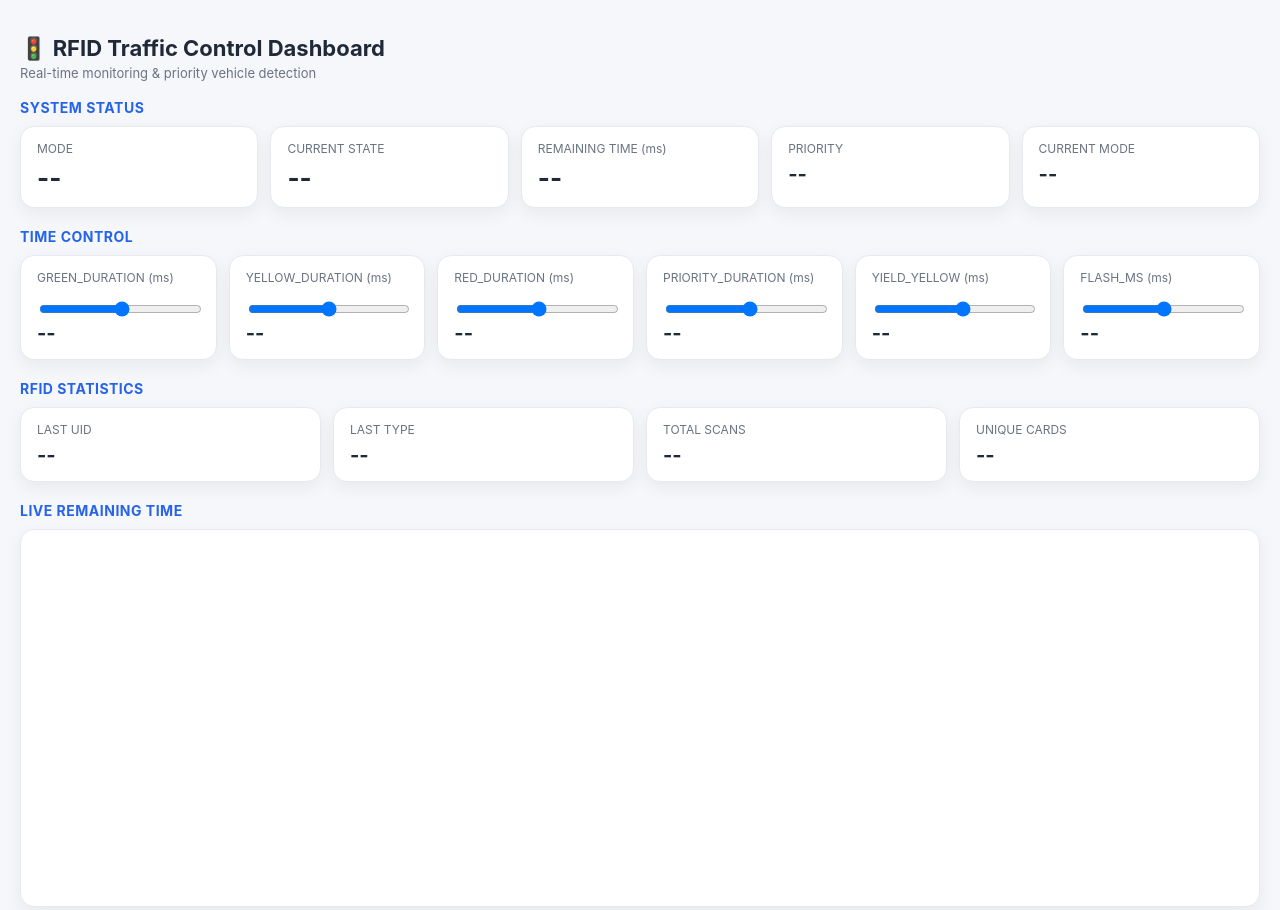
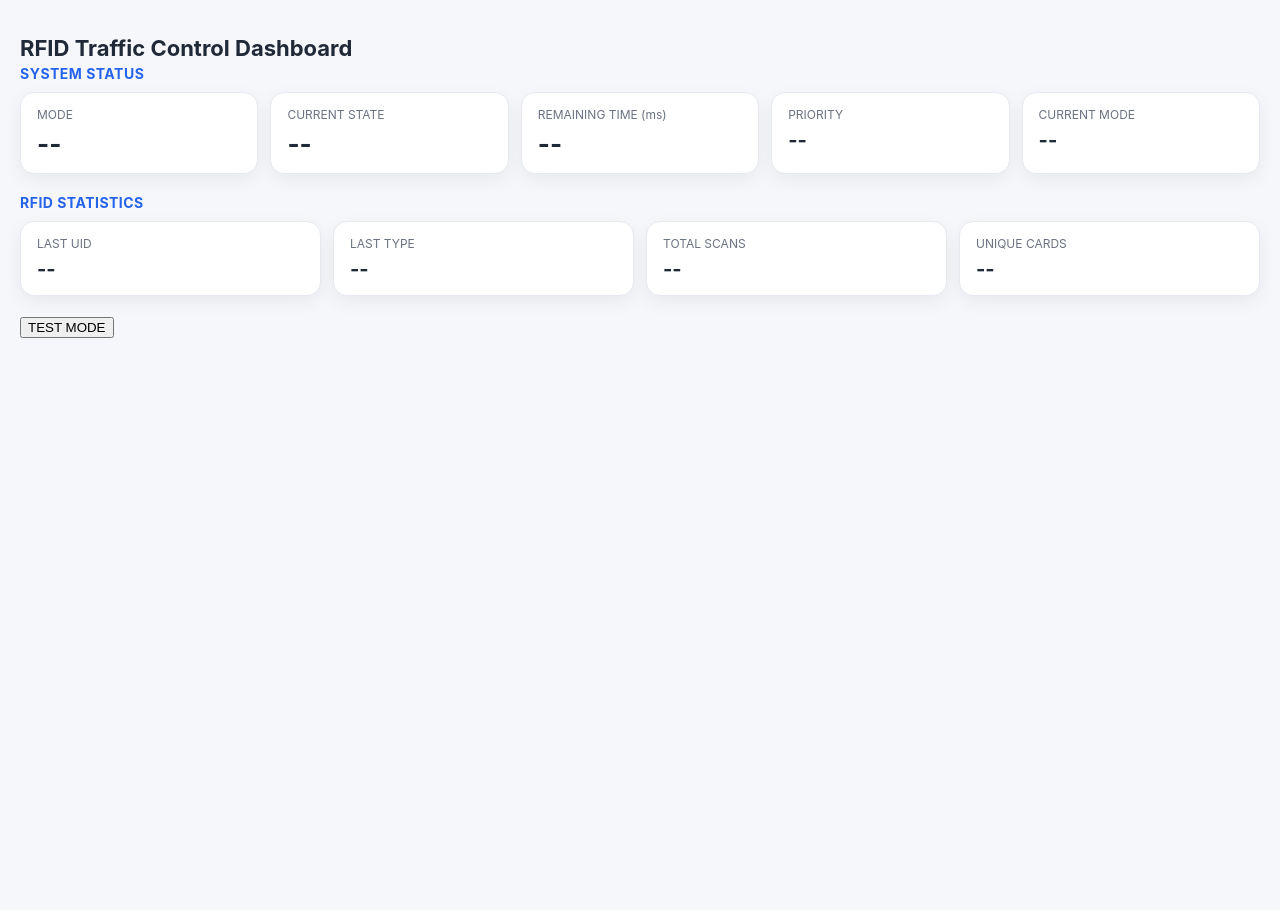
Before and after one commit to Iwant2dye8976/tarfficlight, a plain HTML site: page index.html in a window 1280 px wide. Shown: the top 910 px of the page. After the commit the page ends 800 px from the top, so only its background shows below. Drawn offline with nearby package versions, Linux system fonts and the light colour scheme; a script that the page names is missing.

Commit message:
Update index.html

```diff
--- a/index.html
+++ b/index.html
@@ -15,8 +15,9 @@
 
 <body>
   <!-- HEADER -->
-  <h1>🚦 RFID Traffic Control Dashboard</h1>
-  <div class="subtitle">Real-time monitoring & priority vehicle detection</div>
+  <!-- <h1>🚦 RFID Traffic Control Dashboard</h1> -->
+  <h1>RFID Traffic Control Dashboard</h1>
+  <!-- <div class="subtitle">Real-time monitoring & priority vehicle detection</div> -->
 
   <div class="section">
     <div class="section-title">SYSTEM STATUS</div>
@@ -45,7 +46,7 @@
   </div>
 
   <!-- TIMING CONFIG -->
-  <div class="section">
+  <!-- <div class="section">
     <div class="section-title">TIME CONTROL</div>
 
     <div class="grid">
@@ -87,7 +88,7 @@
       </div>
 
     </div>
-  </div>
+  </div> -->
 
 
   <!-- RFID -->
@@ -114,10 +115,10 @@
   </div>
 
   <!-- CHART -->
-  <div class="section">
+  <!-- <div class="section">
     <div class="section-title">LIVE REMAINING TIME</div>
     <div id="container"></div>
-  </div>
+  </div> -->
 
 
   <button id="btn" onclick="testMode(3000)">TEST MODE</button>
```
